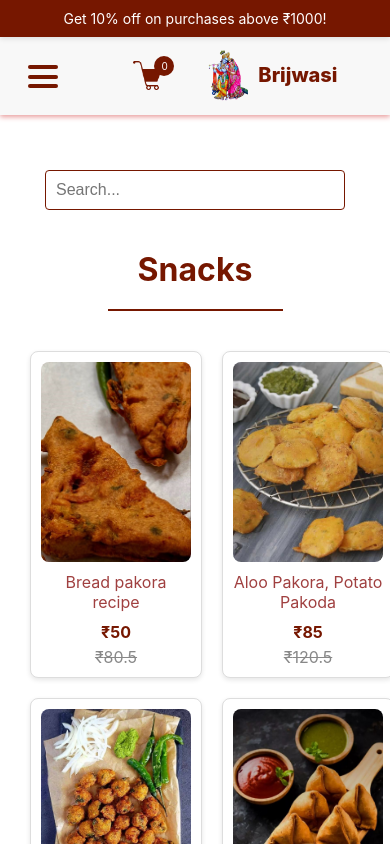
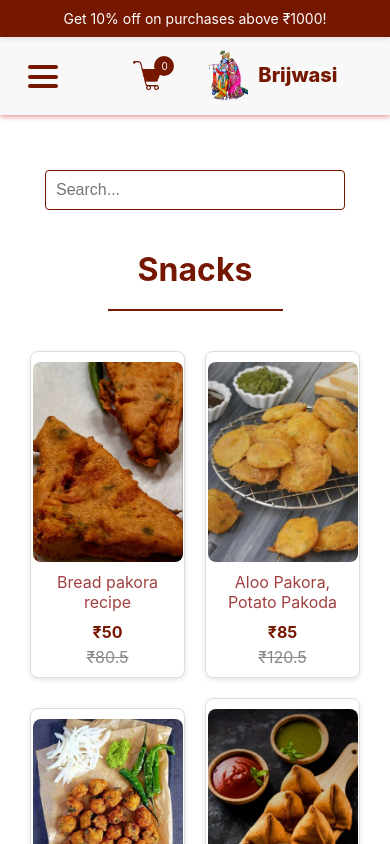
Before and after one commit to IamRaviMaurya/brijwasi, a React (Create React App) app: page /#/ in a window 390 px wide. Shown: the top 844 px of the page. Built offline with nearby package versions, Linux system fonts and the light colour scheme.

Commit message:
make it responsive

```diff
--- a/src/Components/Item/Item.css
+++ b/src/Components/Item/Item.css
@@ -13,15 +13,17 @@
   text-align: center;
   margin: 10px;
   max-width: 200px; /* Adjust as needed */
+  text-decoration: none; /* Ensure no underline for links */
+
 }
 
 .item:hover {
-    box-shadow: 0 4px 10px rgba(201, 53, 53, 0.767);
+  box-shadow: 0 4px 10px rgba(201, 53, 53, 0.767); /* Highlight on hover */
 }
 
 .item img {
-    width: 150px; /* Set a fixed width */
-    height: 200px; /* Set a fixed height */
+  width: 150px; /* Fixed width for consistency */
+  height: 200px; /* Fixed height for consistency */
   border-radius: 8px;
   object-fit: cover; /* Ensures image covers container without distortion */
 }
@@ -29,32 +31,32 @@
 .item p {
   margin: 10px 0;
   font-size: 1rem;
-    color: #a04040;
+  color: #a04040; /* Adjust color for readability */
 }
 
 .item-prices {
   display: flex;
   flex-direction: column;
   align-items: center;
-    gap: 5px;
+  gap: 5px; /* Space between prices */
 }
 
 .item-price-new {
-    font-size: 1.2rem;
+  font-size: 1.2rem; /* Larger font for new price */
   font-weight: bold;
   color: #761700; /* Highlight color for new price */
 }
 
 .item-price-old {
   font-size: 1rem;
-    color: #888;
+  color: #888; /* Subtle color for old price */
   text-decoration: line-through; /* Strikethrough for old price */
 }
 
 /* Responsive adjustments */
-  @media (max-width: 600px) {
+@media (max-width: 500px) {
   .item {
-      max-width: 100%; /* Allows item to take full width on small screens */
+      max-width: 100%; /* Full width on small screens */
       padding: 10px;
   }
 
--- a/src/Components/Item/Item.jsx
+++ b/src/Components/Item/Item.jsx
@@ -1,17 +1,22 @@
-import React from 'react'
-import './Item.css'
+import React from 'react';
+import { Link } from 'react-router-dom';
+import './Item.css';
 
 const Item = (props) => {
+  const handleClick = () => {
+    window.scrollTo(0, 0);
+  };
+
   return (
-    <div className='item'>
-      <img onClick={window.scrollTo(0,0)} src={props.image} alt="" />
+    <Link to={`/product/${props.id}`} className="item" onClick={handleClick}>
+      <img src={props.image} alt={props.name} />
       <p>{props.name}</p>
       <div className='item-prices'>
         <div className="item-price-new">₹{props.new_price}</div>
-        <div className="item-price-old">₹{props.old_price}</div>
+        {props.old_price && <div className="item-price-old">₹{props.old_price}</div>}
       </div>
-    </div>
-  )
-}
+    </Link>
+  );
+};
 
-export default Item
+export default Item;
--- a/src/Components/Products/Products.css
+++ b/src/Components/Products/Products.css
@@ -26,8 +26,18 @@
 
   .popular-item {
     display: grid;
-    grid-template-columns: repeat(2, 1fr); /* 2 items per row for small screens */
+    grid-template-columns: repeat(auto-fit, minmax(150px, 1fr));
     gap: 0px; /* Space between items */
+  }
+
+
+  @media (max-width: 500px) {
+    .popular-item {
+      display: grid;
+      grid-template-columns: repeat(auto-fit, minmax(150px, 1fr));
+      gap: 0px; /* Space between items */
+      align-items: center;
+    }
   }
 
   @media (min-width: 768px) {
```
Lines whose indentation alone changed are shown as unchanged.
